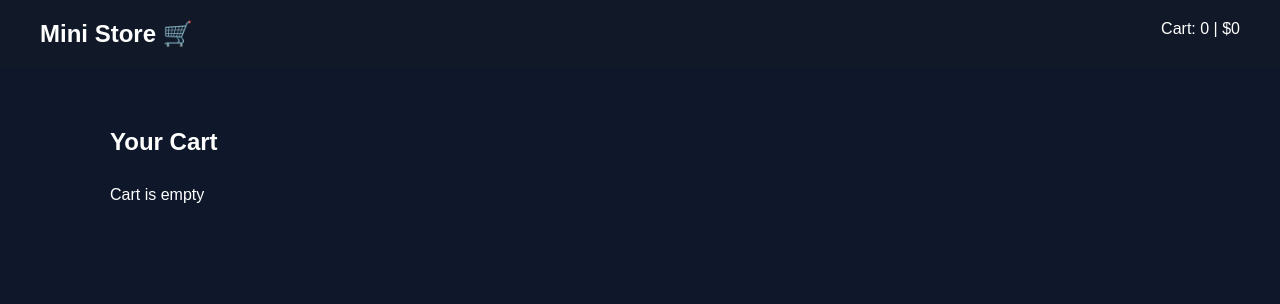
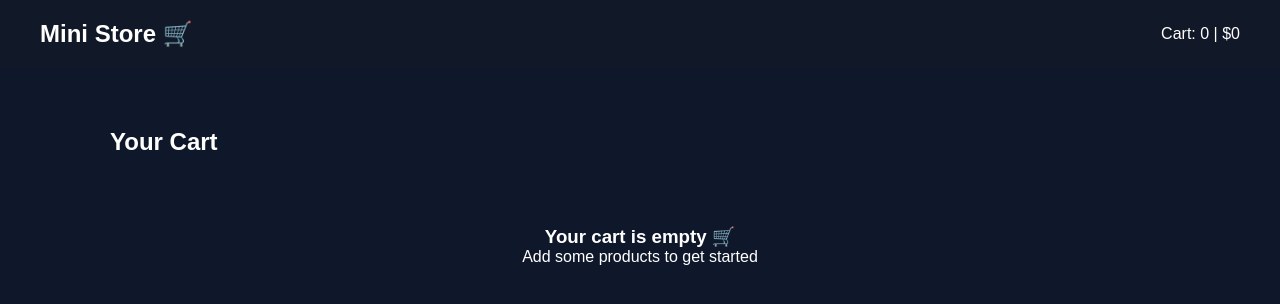
Before and after one commit to IqraFEE/mini-store-react, a React (Vite) app: page /cart in a window 1280 px wide. Shown: the top 304 px of the page. Built offline with nearby package versions, Linux system fonts and the light colour scheme.

Commit message:
ui changes

```diff
--- a/src/components/Cart.jsx
+++ b/src/components/Cart.jsx
@@ -24,7 +24,10 @@ function Cart() {
 
       {/* EMPTY CART STATE */}
       {cart.length === 0 ? (
-        <p>Cart is empty</p>
+        <div style={{ textAlign: "center", padding: "40px" }}>
+  <h3>Your cart is empty 🛒</h3>
+  <p>Add some products to get started</p>
+</div>
       ) : (
         <div>
           {/* CART ITEMS */}
--- a/src/index.css
+++ b/src/index.css
@@ -16,6 +16,7 @@ body {
 .navbar {
   display: flex;
   justify-content: space-between;
+  align-items: center;
   padding: 20px 40px;
   background: #111827;
 }
@@ -43,6 +44,7 @@ body {
   background: #1f2937;
   padding: 20px;
   border-radius: 12px;
+  transition: transform 0.2s ease, box-shadow 0.2s ease;
 }
 
 .card h3 {
@@ -53,6 +55,11 @@ body {
   margin-bottom: 15px;
 }
 
+.card:hover {
+  transform: translateY(-5px);
+  box-shadow: 0 10px 20px rgba(0,0,0,0.3);
+}
+
 /* Button */
 button {
   border: none;
@@ -61,8 +68,10 @@ button {
   background: #3b82f6;
   color: white;
   cursor: pointer;
+  transition: 0.2s ease;
 }
 
 button:hover {
-  background: #2563eb;
+ background: #2563eb;
+  transform: scale(1.03);
 }
```
